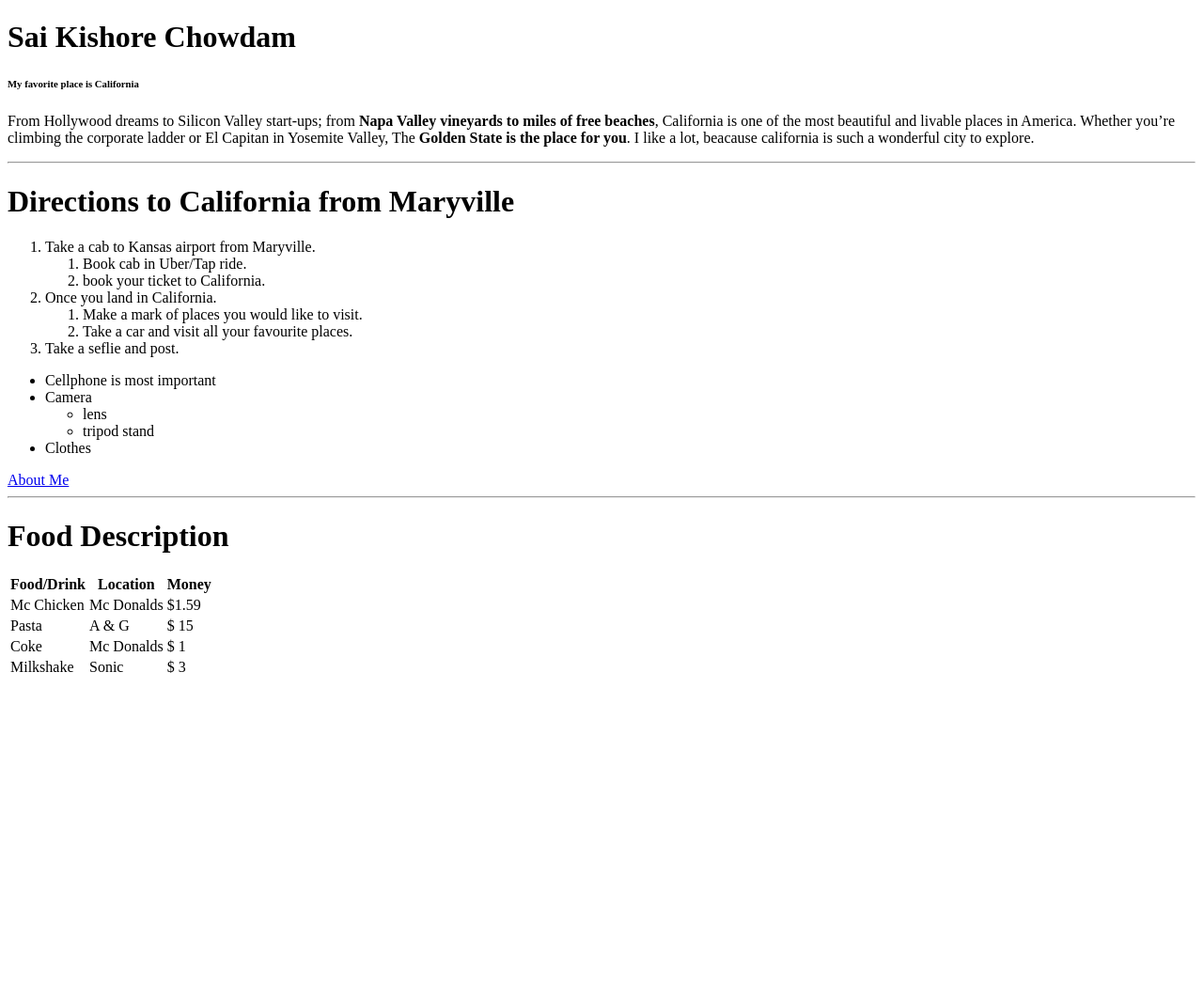
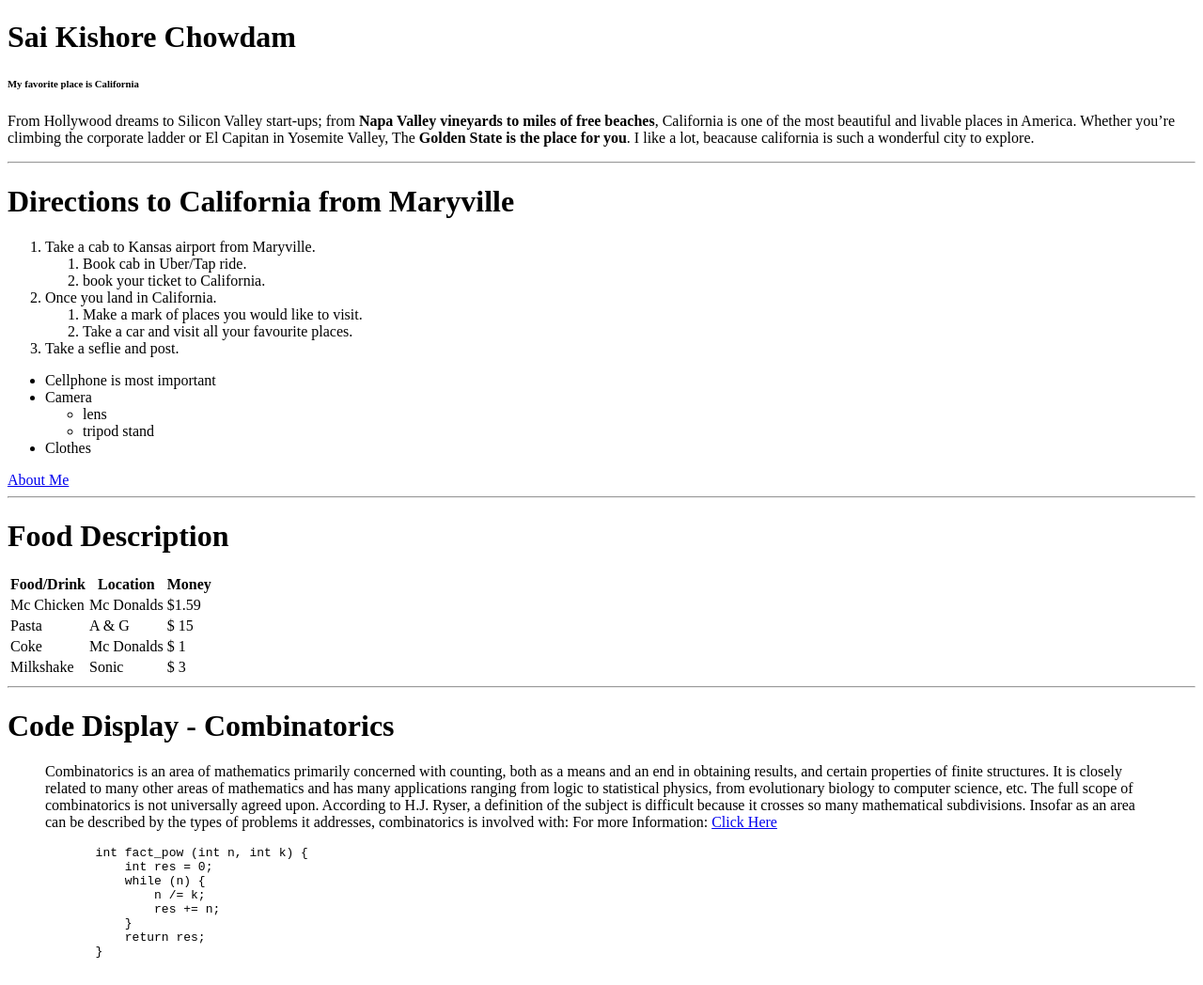
Before and after one commit to 44-563-WebApps-F21/webapps-f21-assignment-3-SaiKishore-Ch, a plain HTML site: page index.html in a window 1280 px wide. Shown: the whole page at 94% size. Before the commit the page ends 800 px from the top, so only its background shows below. Drawn offline with Linux system fonts and the light colour scheme.

Commit message:
Added Code Display

```diff
--- a/index.html
+++ b/index.html
@@ -74,7 +74,21 @@
             <td> $ 3 </td>
         </tr>
     </table>
+    <hr>
+      <h1>Code Display - Combinatorics</h1>
+      <blockquote cite="https://en.wikipedia.org/wiki/Combinatorics">Combinatorics is an area of mathematics primarily concerned with counting, both as a means and an end in obtaining results, and certain properties of finite structures. It is closely related to many other areas of mathematics and has many applications ranging from logic to statistical physics, from evolutionary biology to computer science, etc.
+        The full scope of combinatorics is not universally agreed upon. According to H.J. Ryser, a definition of the subject is difficult because it crosses so many mathematical subdivisions. Insofar as an area can be described by the types of problems it addresses, combinatorics is involved with: For more Information: <a href="https://en.wikipedia.org/wiki/Combinatorics">Click Here</a></blockquote>
 
+        <pre>
+            int fact_pow (int n, int k) {
+                int res = 0;
+                while (n) {
+                    n /= k;
+                    res += n;
+                }
+                return res;
+            }
+        </pre>
 
 </body>
 </html>
```
